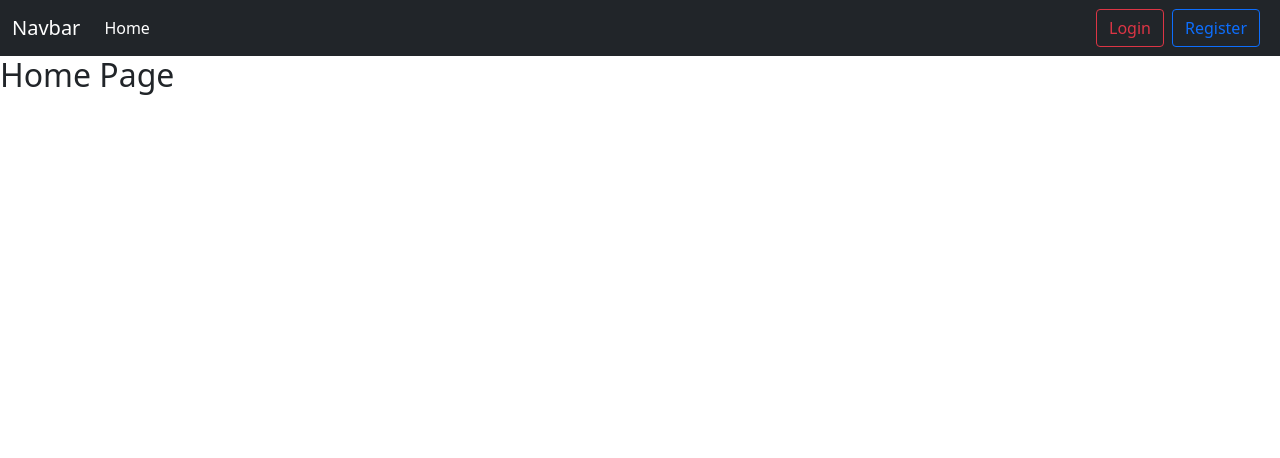
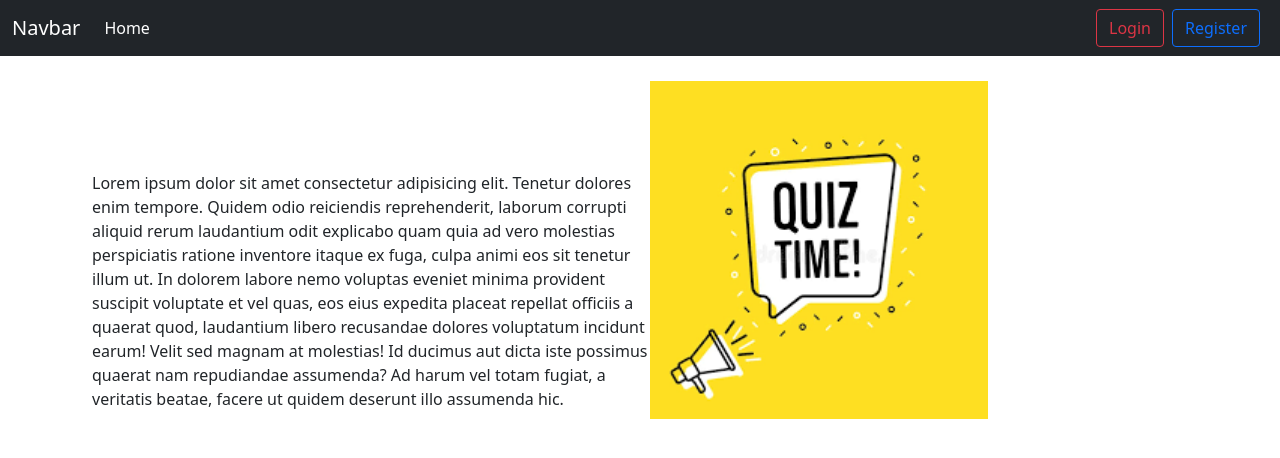
Before and after one commit to asifparvezmahim/Quiz_Project, a Django app: page / in a window 1280 px wide. Shown: the top 458 px of the page. Run offline with Django 4.2, Linux system fonts and the light colour scheme.

Commit message:
eleventh commit

```diff
--- a/accounts/views.py
+++ b/accounts/views.py
@@ -14,8 +14,10 @@ from django.contrib.auth.models import User
 
 
 def profile(request):
-    result_history = Result.objects.filter(user=request.user)
-    progress = Result.objects.filter(user=request.user).last()
+    user = request.user
+    print("USER 18 ", user)
+    result_history = Result.objects.filter(user=user)
+    progress = Result.objects.filter(user=user).last()
     print("PROG-> ", progress)
     return render(
         request, "profile.html", {"result": result_history, "progress": progress}
--- a/knowledge_tester/settings.py
+++ b/knowledge_tester/settings.py
@@ -130,7 +130,7 @@ USE_TZ = True
 # Static files (CSS, JavaScript, Images)
 # https://docs.djangoproject.com/en/4.2/howto/static-files/
 
-STATIC_URL = "/static/"
+STATIC_URL = "static/"
 STATICFILES_DIRS = [
     BASE_DIR / "static",
     BASE_DIR / "quizes" / "static",
--- /dev/null
+++ b/static/css/style.css
@@ -0,0 +1,31 @@
+.img{
+    width: 150%;
+}
+
+.description{
+    margin-top: 90px;
+    width: 50%;
+}
+
+.container{
+    margin-top: 25px;
+    display: flex;
+    margin-left: 80px;
+}
+
+@media only screen and (max-width: 400px){
+    .container{
+        flex-direction: column-reverse;
+        margin-left: 00px;
+    }
+
+    .img{
+        width: 100%;
+    }
+
+    .description{
+        margin-top: 10px;
+        width: 100%;
+    }
+
+}
--- a/static/style.css
+++ /dev/null
@@ -1,3 +0,0 @@
-.not_visible{
-    display:none
-  }
--- a/templates/home.html
+++ b/templates/home.html
@@ -1,3 +1,24 @@
-{% extends "base.html" %} {%block content%}
-<h2>Home Page</h2>
+{% extends "base.html" %} {%load static%} {%block script%}
+<link rel="stylesheet" href="{% static '/css/style.css' %}" />
+{%endblock%} {%block content%}
+<div class="container">
+  <div class="description">
+    <p>
+      Lorem ipsum dolor sit amet consectetur adipisicing elit. Tenetur dolores
+      enim tempore. Quidem odio reiciendis reprehenderit, laborum corrupti
+      aliquid rerum laudantium odit explicabo quam quia ad vero molestias
+      perspiciatis ratione inventore itaque ex fuga, culpa animi eos sit tenetur
+      illum ut. In dolorem labore nemo voluptas eveniet minima provident
+      suscipit voluptate et vel quas, eos eius expedita placeat repellat
+      officiis a quaerat quod, laudantium libero recusandae dolores voluptatum
+      incidunt earum! Velit sed magnam at molestias! Id ducimus aut dicta iste
+      possimus quaerat nam repudiandae assumenda? Ad harum vel totam fugiat, a
+      veritatis beatae, facere ut quidem deserunt illo assumenda hic.
+    </p>
+  </div>
+
+  <div class="img-container">
+    <img class="img" src="{% static '/image/quiz_ban.png'%}" alt="" srcset="" />
+  </div>
+</div>
 {%endblock%}
```
Also changed, not shown: db.sqlite3, static/image/quiz_ban.png (added), static/image/quiz_logo.jpg (added).
